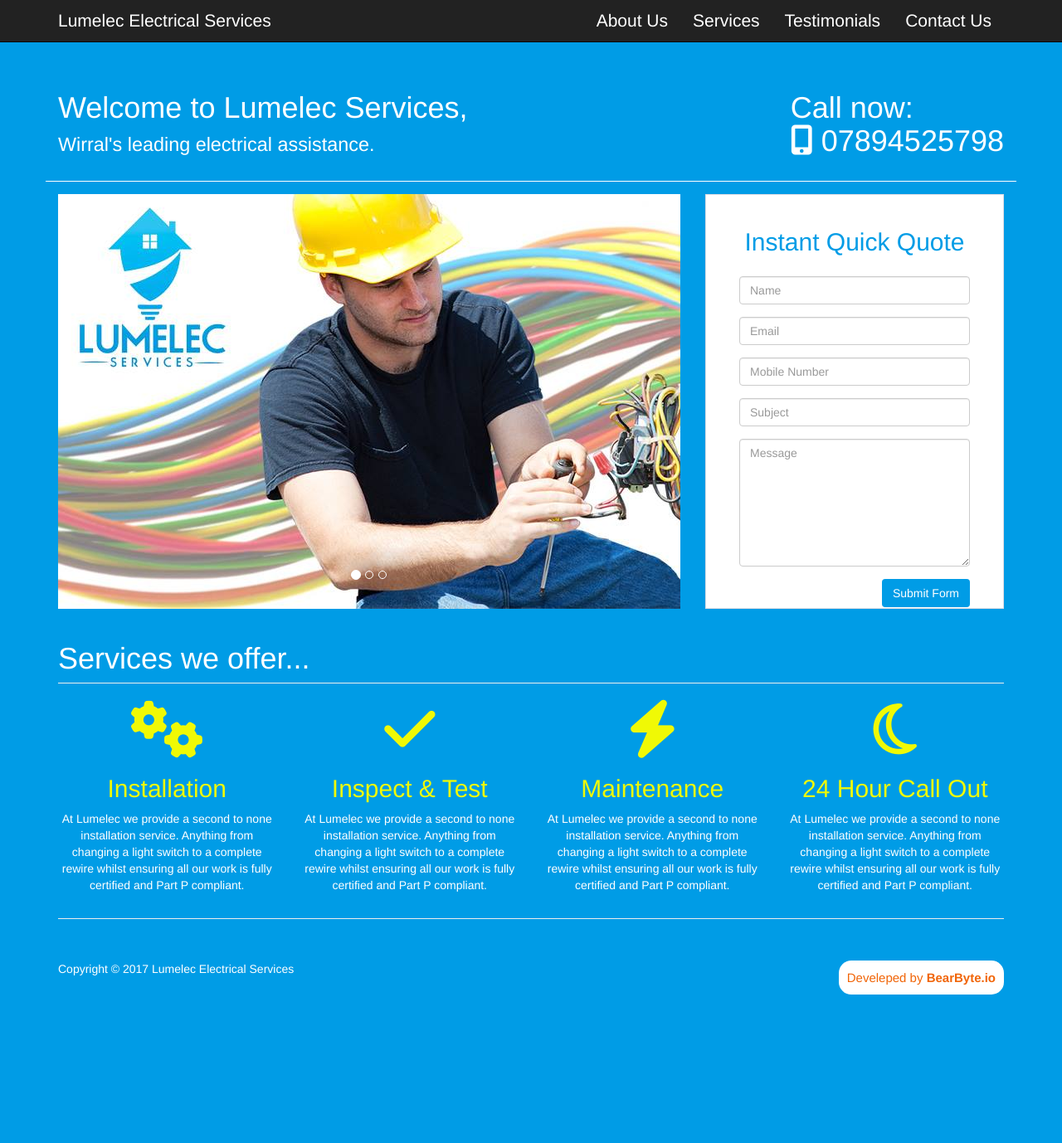
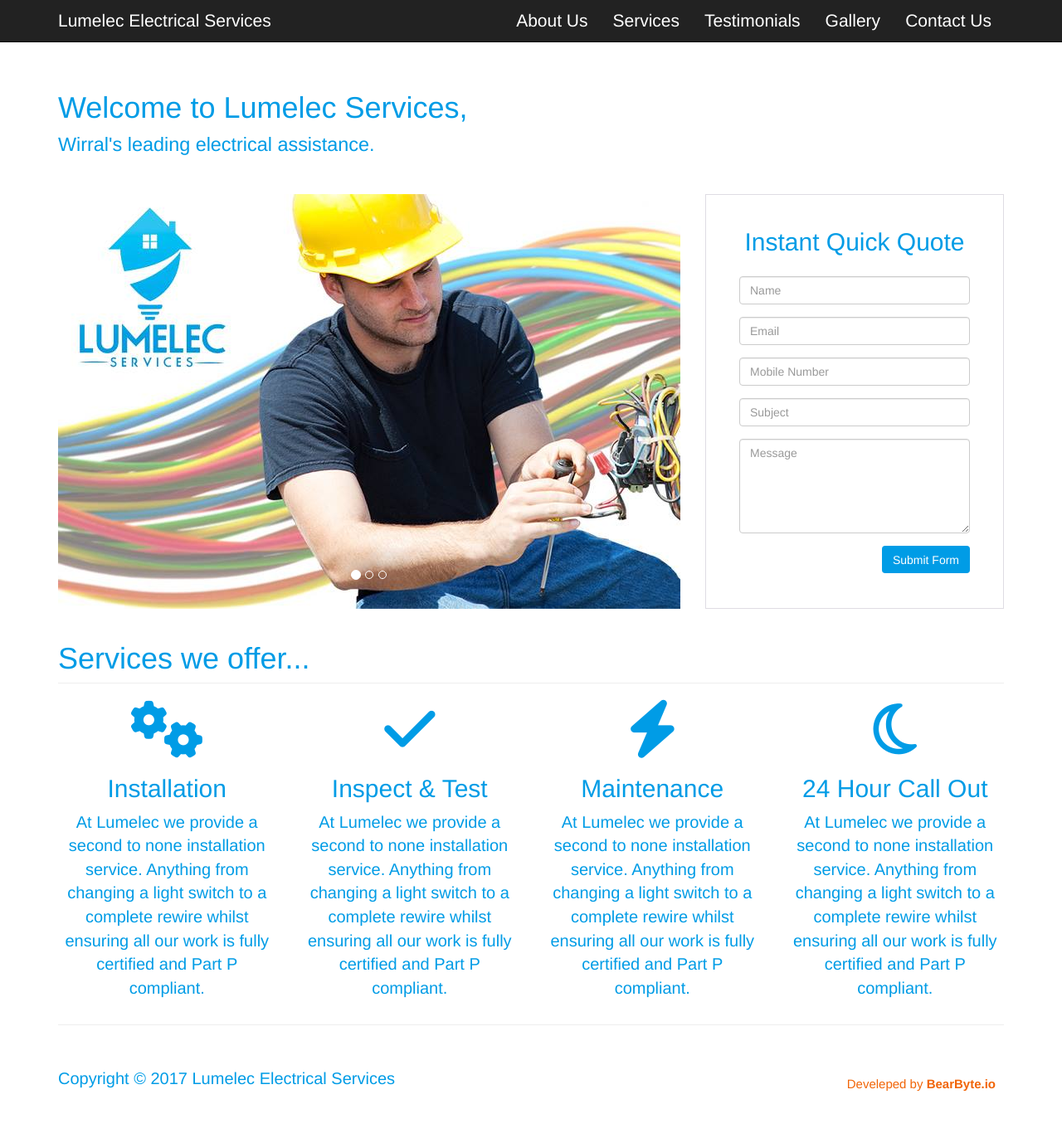
Before and after one commit to liamptk/lumelec-website, a PHP site: page / in a window 1280 px wide. Shown: the whole page at 83% size. Before the commit the page ends 1199 px from the top, so only its background shows below. Run offline with PHP 8.4, Linux system fonts and the light colour scheme; some libraries are stand-ins or nearby versions.

Commit message:
updated colours

```diff
--- a/css/additional.css
+++ b/css/additional.css
@@ -1,11 +1,19 @@
 /* Colours blue: #4ABDAC; orange: #FC4A1A yellow: #F7B733 clean: #DFDCE3 logo: #00b9ef logo-two: #009ce6 */
 
 body {
-	background-color: #009ce6;
+	background-color: white;
 }
 
 h1 {
-	color: white;
+	color: #009ce6;
+}
+
+p {
+	color: #009ce6;
+}
+
+a {
+	color: #009ce6;
 }
 
 /* navbar*/
@@ -43,7 +51,7 @@
 
 .form-area {
     background-color: white;
-	padding: 0px 40px 35px;
+	padding: 0px 40px 75px;
 	margin: 0px 0px 0px;
 	border: 1px solid #DFDCE3;
 	}
@@ -52,15 +60,16 @@
 /* Services */
 
 .services {
-	color: white;
+	color: #009ce6;
+	font-size: 20px;
 }
 
 .services-icon {
-	color: #f0f905;
+	color: #009ce6;
 }
 
 .services-icon-alternate {
-	color: #FC4A1A;
+	color: #009ce6;
 }
 
 @media (max-width: 768px) {
--- a/index.html
+++ b/index.html
@@ -81,6 +81,9 @@
 					<li>
                         <a href="#">Testimonials</a>
                     </li>
+					<li>
+                        <a href="#">Gallery</a>
+                    </li>
                     <li>
                         <a href="#">Contact Us</a>
                     </li>
@@ -98,7 +101,7 @@
         <div class="row" style="border-bottom: 1px solid white; margin-bottom: 15px;">
             <div class="col-lg-8">
                 <h1 class="page-header" style="border: none;">Welcome to Lumelec Services,</br>
-                    <small style="color:white">Wirral's leading electrical assistance.</small>
+                    <small style="color:#009ce6">Wirral's leading electrical assistance.</small>
                 </h1>
             </div>
 			<div class="col-lg-4">
@@ -165,9 +168,9 @@
 									<input type="text" class="form-control" id="subject" name="subject" placeholder="Subject" required>
 								</div>
 								<div class="form-group">
-								<textarea class="form-control" type="textarea" id="message" placeholder="Message" maxlength="140" rows="7"></textarea>
+								<textarea class="form-control" type="textarea" id="message" placeholder="Message" maxlength="140" rows="5"></textarea>
 								</div>
-					<button type="button" id="submit" name="submit" class="btn pull-right g-recaptcha" data-sitekey="6Lc3RSkUAAAAAEzwkQQK7riO5vMNy_AQJl4fw5lK" data-callback="YourOnSubmitFn" style="background-color: #009ce6; border=white; color: white;">Submit Form</button>
+					<button type="button" id="submit" name="submit" class="btn pull-right g-recaptcha" data-sitekey="6Lc3RSkUAAAAAEzwkQQK7riO5vMNy_AQJl4fw5lK" data-callback="YourOnSubmitFn" style="background-color: #009ce6; border=white; color: white; padding-bottom:5px;">Submit Form</button>
 					</form>
 				</div>
             </div>
@@ -179,7 +182,7 @@
         <div class="row">
 
             <div class="col-lg-12">
-                <h1 class="page-header" style="color:white;">Services we offer...</h1>
+                <h1 class="page-header" style="color:#009ce6;">Services we offer...</h1>
             </div>
 
             <div class="col-sm-3 col-xs-6 text-center">
```
